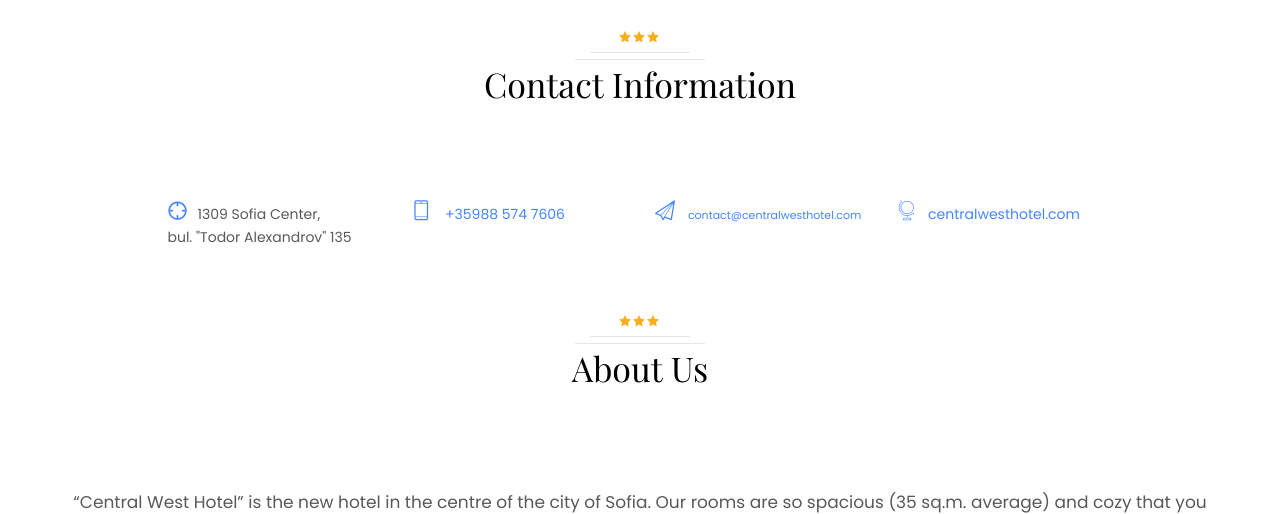
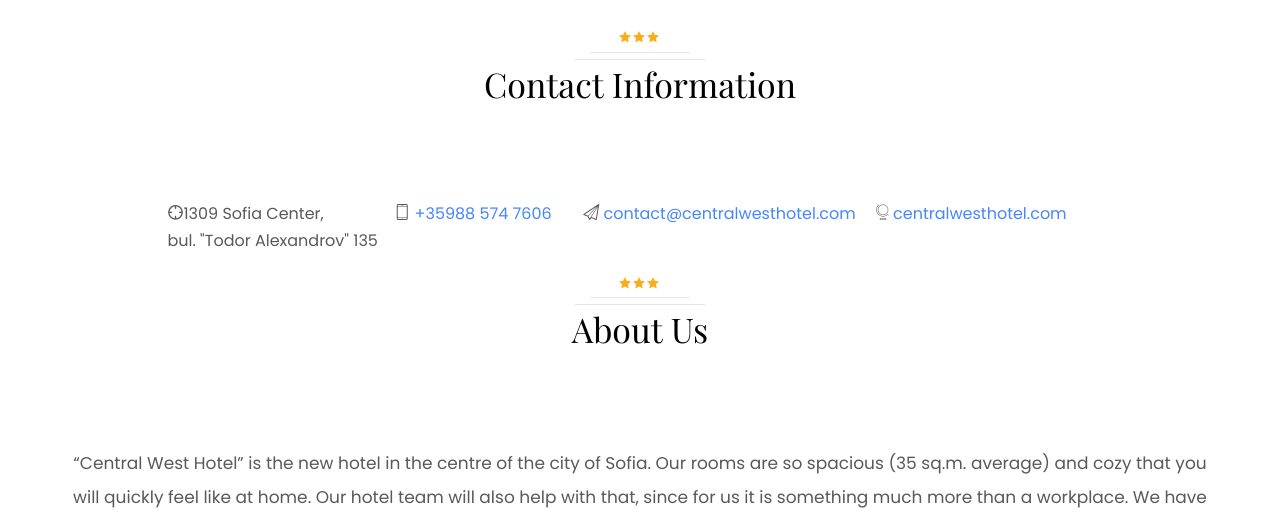
Before and after one commit to joro2404/schoolproject, a PHP site: page /contact.html in a window 1280 px wide. Shown: the part 276-790 px from the top of the page. Run offline with PHP 8.4, Linux system fonts and the light colour scheme; some libraries are stand-ins or nearby versions; some web fonts are replaced.

Commit message:
ready for pull

```diff
--- a/contact.html
+++ b/contact.html
@@ -3,7 +3,7 @@
 	<head>
 	<meta charset="utf-8">
 	<meta http-equiv="X-UA-Compatible" content="IE=edge">
-	<title>Central West Hotele</title>
+	<title>Central West Hotel</title>
 	<link rel="shortcut icon" href="./logo.png">
 	<meta name="viewport" content="width=device-width, initial-scale=1">
 	<meta name="description" content="" />
@@ -121,18 +121,18 @@
 					</div>
 					<div class="col-md-10 col-md-offset-1 animate-box">
 
-						<div class="row contact-info-wrap">
-							<div class="col-md-3">
-								<p><span><i class="icon-location-2"></i></span>1309 Sofia Center,<br>bul. "Todor Alexandrov" 135</p>
+						<div style="clear:both">
+							<div style="float:left; width:24%">
+								<p style="font-size:16px"><span><i class="icon-location-2"></i></span>1309 Sofia Center,<br>bul. "Todor Alexandrov" 135</p>
 							</div>
-							<div class="col-md-3">
-								<p><span><i class="icon-phone3"></i></span> <a >+35988 574 7606</a></p>
+							<div  style="float:left; width:20%">
+								<p style="font-size:16px"><span><i class="icon-phone3"></i></span> <a >+35988 574 7606</a></p>
 							</div>
-							<div class="col-md-3" style = "font-size:11px">
-								<p><span><i class="icon-paperplane"></i></span> <a >contact@centralwesthotel.com</a></p>
+							<div style="float:left; width:30%">
+								<p style="font-size:16px"><span><i class="icon-paperplane"></i></span> <a >contact@centralwesthotel.com</a></p>
 							</div>
-						<div class="col-md-3" id = "about-us">
-								<p><span><i class="icon-globe"></i></span> <a>centralwesthotel.com</a></p>
+						<div style="float:right; width:25%" id = "about-us">
+								<p style="font-size:16px"><span><i class="icon-globe"></i></span> <a>centralwesthotel.com</a></p>
 							</div>
 						</div>
 					</div>
--- a/reservation.php
+++ b/reservation.php
@@ -69,7 +69,7 @@
     		var date1 = document.getElementById("from_new").value, date2 = document.getElementById("to_new").value, adults = document.getElementById("adults_new").value;
     		var children = document.getElementById("children_new").value, name = document.getElementById("cname").value, phone = document.getElementById("phone").value;
 			var msg = "Reservation from website: ESCnCheck-in date: " + date1 + "ESCnCheck-out date: " + date2 + "ESCnAdults: " + adults + "ESCnChildren: " + children + "ESCnName: " + name + "ESCnPhone: " + phone + "ESCnE-mail: " + document.getElementById("email").value;
-			xhttp.open("GET", "http://ifko42.info/sami/send_mail.php?msg=" + msg.replace("/", "%2F"), true);
+			xhttp.open("GET", "https://ifko42.info/sami/send_mail.php?msg=" + msg.replace("/", "%2F"), true);
 			xhttp.send();
 		}
 	</script>
--- a/reservationBG.php
+++ b/reservationBG.php
@@ -3,12 +3,8 @@
 	<head>
 	<meta charset="utf-8">
 	<meta http-equiv="X-UA-Compatible" content="IE=edge">
-<<<<<<< HEAD
 	<title>Central West Hotel</title>
 	<link rel="shortcut icon" href="./logo.png">
-=======
-	<title>Central West Hotele</title>
->>>>>>> d20f980277c92e099975055bcc38263e8045af2c
 	<meta name="viewport" content="width=device-width, initial-scale=1">
 	<meta name="description" content="" />
 	<meta name="keywords" content="" />
@@ -73,7 +69,7 @@
     		var date1 = document.getElementById("from_new").value, date2 = document.getElementById("to_new").value, adults = document.getElementById("adults_new").value;
     		var children = document.getElementById("children_new").value, name = document.getElementById("cname").value, phone = document.getElementById("phone").value;
 			var msg = "Reservation from website: ESCnCheck-in date: " + date1 + "ESCnCheck-out date: " + date2 + "ESCnAdults: " + adults + "ESCnChildren: " + children + "ESCnName: " + name + "ESCnPhone: " + phone + "ESCnE-mail: " + document.getElementById("email").value;
-			xhttp.open("GET", "http://ifko42.info/sami/send_mail.php?msg=" + msg.replace("/", "%2F"), true);
+			xhttp.open("GET", "https://ifko42.info/sami/send_mail.php?msg=" + msg.replace("/", "%2F"), true);
 			xhttp.send();
 		}
 	</script>
```
